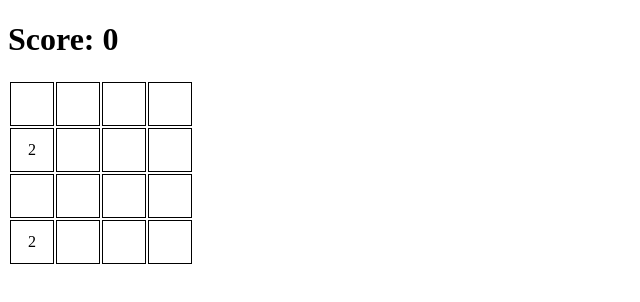
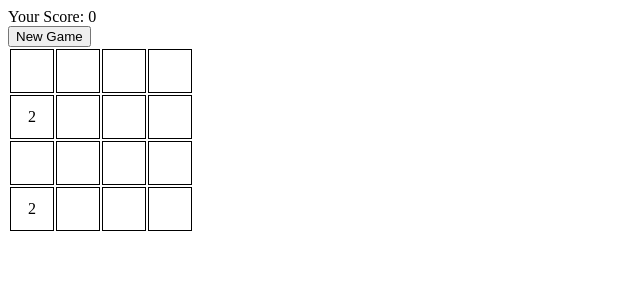
Before and after one commit to finnominimality/game-2018, a plain HTML site: page index.html in a window 1280 px wide. Shown: the whole page, without its empty margins (0-640 px from the left). Drawn offline with Linux system fonts and the light colour scheme.

Commit message:
Added Start Game button

```diff
--- a/index.html
+++ b/index.html
@@ -6,7 +6,11 @@
      <link href="style.css" rel="stylesheet">
  </head>
  <body>
-    <h1>Score: <div id="score"></div></h2>
+    <div>Your Score:
+        <span id="score"></span>
+    </div>
+    <div id="controlElement">
+        <button type="button" onclick="setup()">New Game</button>
     <div id="canvas">
         <table id="playgrid"></table>
     </div>
```
Also changed, not shown: style.css (line endings or trailing spaces).
